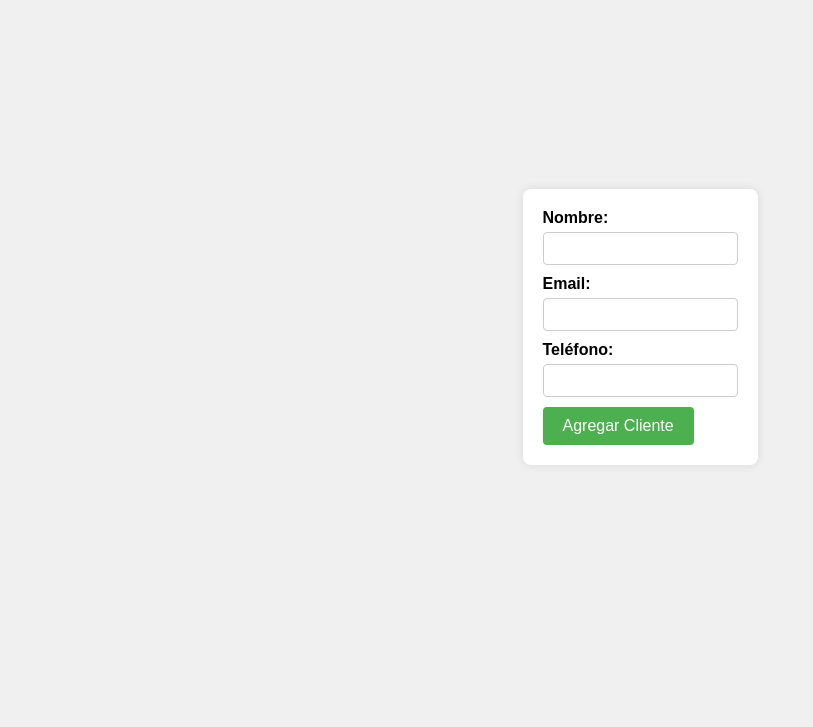
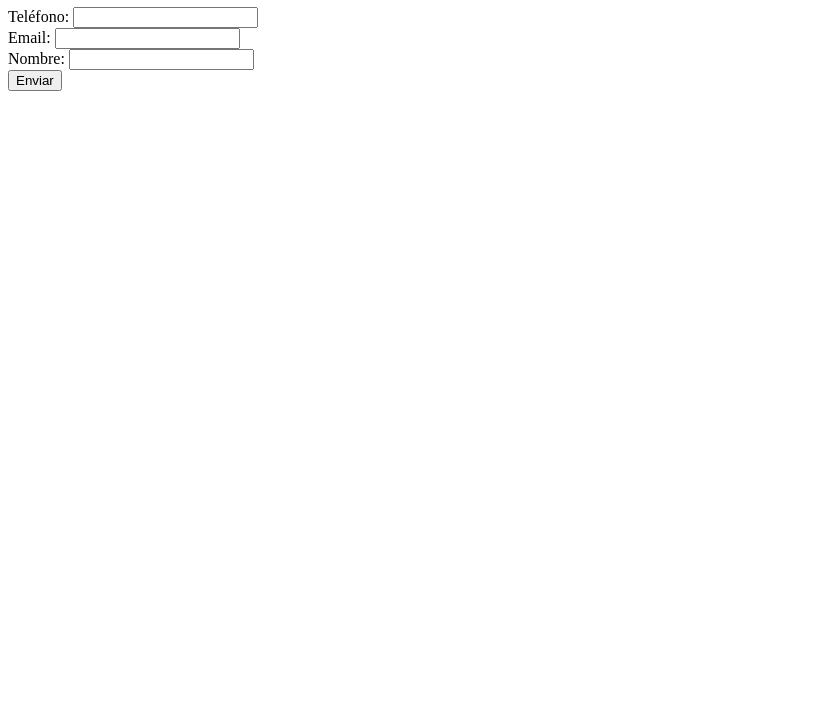
Before and after one commit to Ernaldname/databases, a website: page clienteForm.html in a window 1280 px wide. Shown: the part 73-800 px from the top of the page, without its empty margins (0-813 px from the left). Drawn offline with Linux system fonts and the light colour scheme.

Commit message:
Modificaciones en el docker-compose, index.js, formularios y cliente.js

```diff
--- a/clienteForm.html
+++ b/clienteForm.html
@@ -4,67 +4,17 @@
     <meta charset="UTF-8">
     <meta name="viewport" content="width=device-width, initial-scale=1.0">
     <title>Formulario de Cliente</title>
-  <style>
-    body {
-      font-family: Arial, sans-serif;
-      background-color: #f0f0f0;
-      margin: 0;
-      padding: 0;
-      display: flex;
-      justify-content: center;
-      align-items: center;
-      height: 100vh;
-    }
-
-    form {
-      background-color: #fff;
-      padding: 20px;
-      border-radius: 8px;
-      box-shadow: 0 0 10px rgba(0, 0, 0, 0.1);
-    }
-
-    label {
-      font-weight: bold;
-      margin-bottom: 5px;
-      display: block;
-    }
-
-    input[type="text"],
-    input[type="email"] {
-      width: 100%;
-      padding: 8px;
-      margin-bottom: 10px;
-      border: 1px solid #ccc;
-      border-radius: 4px;
-      box-sizing: border-box;
-    }
-
-    button {
-      background-color: #4caf50;
-      color: white;
-      padding: 10px 20px;
-      border: none;
-      border-radius: 4px;
-      cursor: pointer;
-      font-size: 16px;
-    }
-
-    button:hover {
-      background-color: #45a049;
-    }
-  </style>
 </head>
 <body>
-
-<form id="clienteForm">
+    <h1>Formulario de Cliente</h1>
+    <form action="/cliente" method="POST">
+        <label for="telefono">Teléfono:</label>
+        <input type="text" id="telefono" name="telefono" required><br>
+        <label for="email">Email:</label>
+        <input type="email" id="email" name="email" required><br>
         <label for="nombre">Nombre:</label>
         <input type="text" id="nombre" name="nombre" required><br>
-  <label for="email">Email:</label>
-  <input type="email" id="email" name="email" required><br>
-  <label for="telefono">Teléfono:</label>
-  <input type="text" id="telefono" name="telefono" required><br>
-  <button type="submit">Agregar Cliente</button>
+        <button type="submit">Enviar</button>
     </form>
-
 </body>
 </html>
--- a/docker-compose.yml
+++ b/docker-compose.yml
@@ -1,4 +1,4 @@
-version: '3.8'
+version: '3'
 
 services:
   app:
--- a/routes/cliente.js
+++ b/routes/cliente.js
@@ -18,7 +18,7 @@ router.post('/', async (req, res) => {
  try {
    const { telefono, email, nombre } = req.body;
    const result = await client.query(
-      'INSERT INTO cliente (telefono, email, nombre) VALUES ($1, $2, $3) RETURNING *',
+     'INSERT INTO cliente (telefono, email, nombre) VALUES ($1, $2, $3) RETURNING id_cliente, telefono, email, nombre',
      [telefono, email, nombre]
    );
    res.status(200).json(result.rows[0]);
@@ -27,6 +27,7 @@ router.post('/', async (req, res) => {
    res.status(500).json({ message: 'Error al insertar datos' });
  }
 });
+
 
 // Actualizar un cliente
 router.put('/:id_cliente', async (req, res) => {
```
Also changed, not shown: index.js (+23 -2 lines), clienteForm.js (line endings or trailing spaces). Lines whose indentation alone changed are shown as unchanged.
